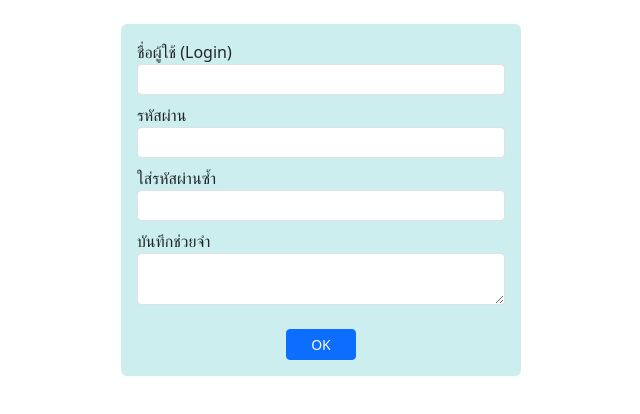
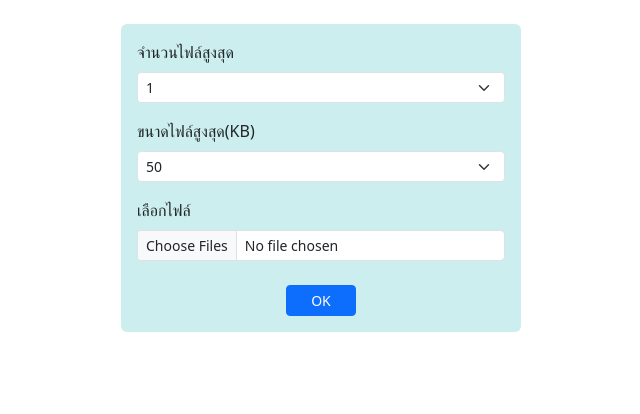
Before and after one commit to maltika/app1, a React (Create React App) app: page / in a window 1280 px wide. Shown: the top 414 px of the page, without its empty margins (319-959 px from the left). Built offline with nearby package versions, Linux system fonts and the light colour scheme.

Commit message:
Input_form_file
Inpur file

```diff
--- a/src/App.js
+++ b/src/App.js
@@ -1,7 +1,7 @@
 
 import React from "react";
-import FormText from "./form-text";
+import FormSelectFile from "./form-select-file";
 
 export default function App(){
-  return <FormText/>
+  return <FormSelectFile/>
 }
--- /dev/null
+++ b/src/form-select-file.js
@@ -0,0 +1,63 @@
+import React, { useRef } from "react";
+
+export default function FormSelectFile () {
+    const inputFile = React.useRef()
+    const selectMaxNumFiles = React.useRef()
+    const selectMaxSize = React.useRef()
+    let maxNumFiles = [1,2,3,4,5]
+    let maxFileSize = [50,100,200,500,1000]
+
+    const onClickButton = () => {
+        let maxNumFiles = selectMaxNumFiles.current.value
+        let maxSize = selectMaxSize.current.value
+
+        if(inputFile.current.files.length > maxNumFiles){
+            alert(`เลือกได้ไม่เกิน ${maxNumFiles} ไฟล์`)
+            return
+        }
+        for(let f of inputFile.current.files){
+            if (f.size > maxSize * 1000){
+                alert(`ขนาดของแต่ละไฟล์ต้องไม่เกิน ${maxSize} KB`)
+                return
+            }
+        }
+        alert('Files OK')
+    }
+    return(
+        <div className="mt-4 mx-auto p-3 rounded" style={{width:'400px',background:'#cee'}}>
+            <form>
+                <div className="form-group mb-3">
+                    <label htmlFor="maxNumFiles" className="form-label"> จำนวนไฟล์สูงสุด </label>
+                    <select id="select" className="form-select form-select-sm" ref={selectMaxNumFiles}>
+                        {
+                            maxNumFiles.map(i => {
+                                return <option value={i}>{i}</option>
+                            })
+                        }
+                    </select>
+                </div>
+                <div className="form-group mb-3">
+                    <label htmlFor="maxSize" className="form-label"> ขนาดไฟล์สูงสุด(KB) </label>
+                    <select id="select" className="form-select form-select-sm" ref={selectMaxSize}>
+                        {
+                            maxFileSize.map(i => {
+                                return <option value={i}>{i}</option>
+                            })
+                        }
+                    </select>
+                </div>
+                <div className="form-group mb-3">
+                    <label htmlFor="file" className="form-label"> เลือกไฟล์ </label>
+                    <input type="file" id="file" accept="image/*" className="form-control form-control-sm" ref={inputFile} multiple/>
+                </div>
+
+                <div className="text-center mt-4">
+                    <button type="button" className="btn btn-sm btn-primary px-4"onClick={onClickButton}>
+                        OK
+                    </button>
+                </div>
+            </form>
+
+        </div>
+    )
+}
```
